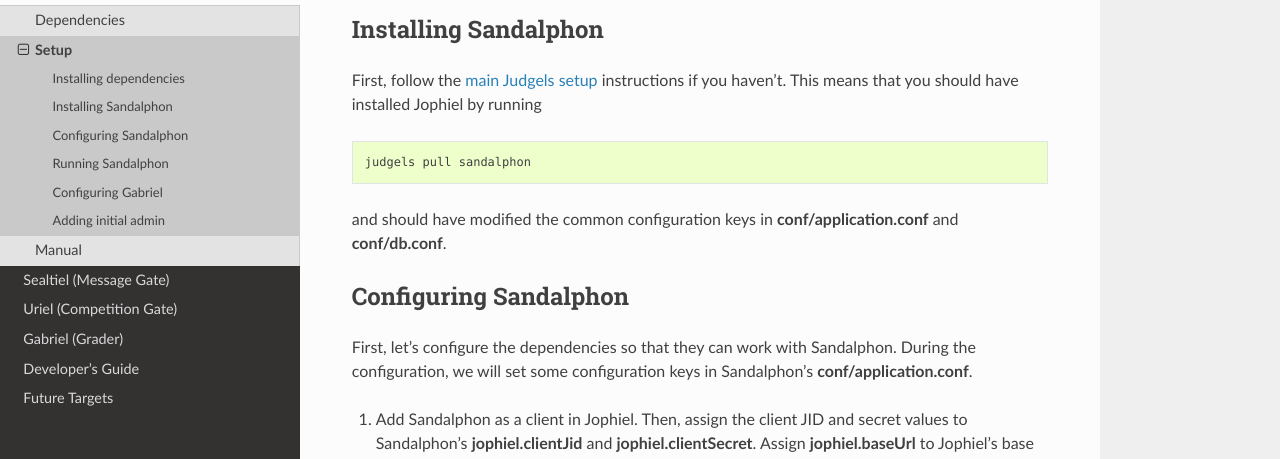
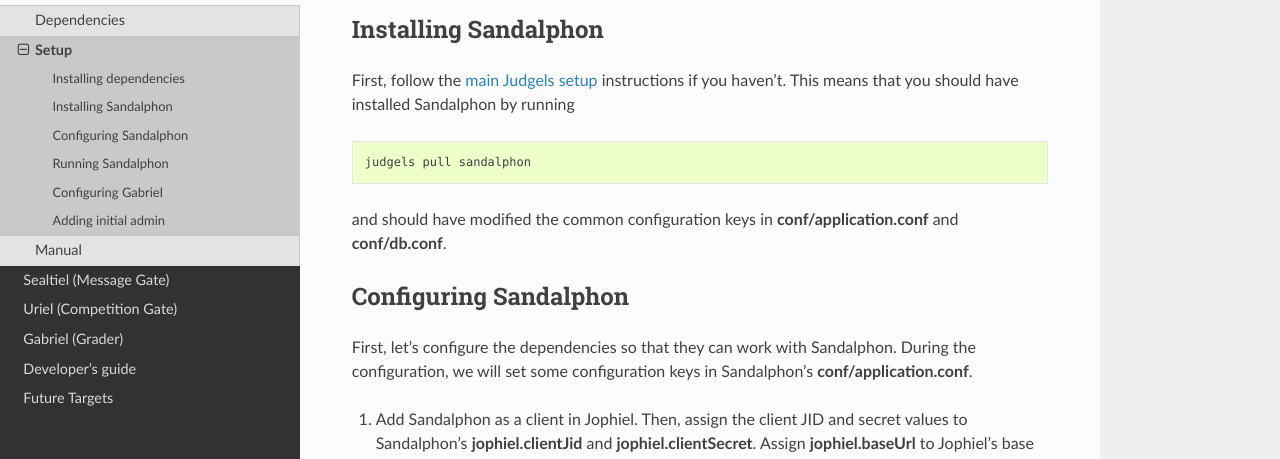
Before and after one commit to judgels/judgels, a Sphinx documentation site: the page built from docs/sandalphon_setup.rst, in a window 1280 px wide and 1400 px high. Shown: the part 275-734 px from the top of the window. Built offline with Sphinx 7.4.7 and the Read the Docs theme 2.0.0, drawn with Linux system fonts in a browser that asks for light colours; formulas are drawn with MathJax 3; some of the changed text lies outside the part shown.

Commit message:
Some proofread

```diff
--- a/docs/developers-guide.rst
+++ b/docs/developers-guide.rst
@@ -1,4 +1,4 @@
-Developer's Guide
+Developer's guide
 =================
 
 As Judgels is open source, we recommend anyone to contribute to Judgels development. This section is intended for getting new Judgels developers up to speed.
--- a/docs/introduction.rst
+++ b/docs/introduction.rst
@@ -30,12 +30,10 @@
 
 Judgels applications are still being heavily developed and do not have any stable releases yet. Anyone can try at their own risks.
 
-
 Framework
 ---------
 
 All Judgels applications, except Gabriel, are developed using `Play Framework 2.3.7 (Java) <https://www.playframework.com>`_. For convenience, we will call them **Judgels Play applications**. The Java version used is Java 8. Gabriel is written in Java 8, and uses `Moe Contest Environment <http://www.ucw.cz/moe/>`_ for the sandbox.
-
 
 License
 -------
--- a/docs/sandalphon_setup.rst
+++ b/docs/sandalphon_setup.rst
@@ -9,7 +9,7 @@
 Installing Sandalphon
 ---------------------
 
-First, follow the :ref:`main Judgels setup <setup>` instructions if you haven't. This means that you should have installed Jophiel by running
+First, follow the :ref:`main Judgels setup <setup>` instructions if you haven't. This means that you should have installed Sandalphon by running
 
 .. sourcecode:: bash
 
--- a/docs/uriel_setup.rst
+++ b/docs/uriel_setup.rst
@@ -60,4 +60,4 @@
 
 #. Find your user JID in Jophiel.
 #. Set the **roles** column to **user,admin** in the corresponding row (that contains your user JID) in the **uriel_user** table.
-#. Log in to Uriel. Verify that you can view the **Users** menu on the left.
+#. Re-log in to Uriel. Verify that you can view the **Users** menu on the left.
```
Also changed, not shown: other parts of docs/introduction.rst (+1 -1 lines), other parts of docs/sandalphon_setup.rst (+1 -1 lines), docs/jophiel_manual.rst (+12 -12 lines), docs/jophiel_setup.rst (+5 -5 lines).
